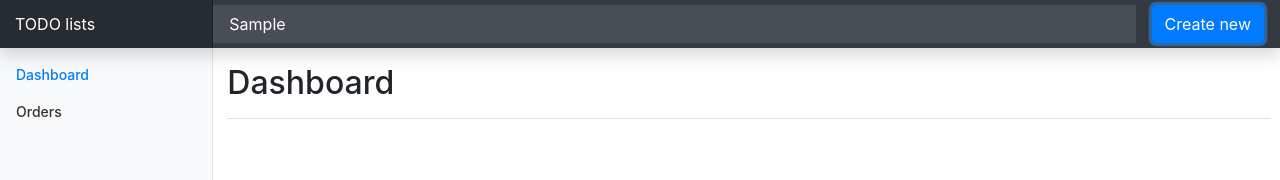
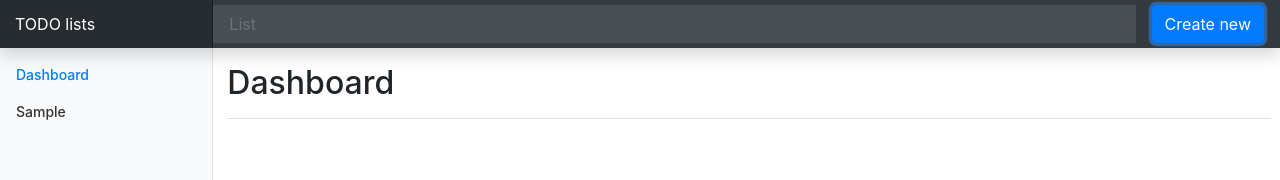
Before and after one commit to dmitryrck/sinatra-redis-api-react, a React (Create React App) app: page / in a window 1280 px wide. Both pictures are taken after typing "Sample" into the empty fields and a click on the button "Create new". Shown: the top 180 px of the page. Built offline with nearby package versions, Linux system fonts and the light colour scheme.

Commit message:
Add create list feature.

```diff
--- a/src/App.js
+++ b/src/App.js
@@ -4,14 +4,30 @@ import Navbar from "./Navbar"
 import Sidebar from "./Sidebar"
 
 class App extends Component {
+  constructor(props) {
+    super(props)
+    this.state = { lists: [], }
+
+    this.attachList = this.attachList.bind(this)
+  }
+
+  attachList (name) {
+    const originalList = this.state.lists
+
+    this.setState({
+      ...this.state,
+      lists: [...originalList, name],
+    })
+  }
+
   render() {
     return (
       <div className="App">
-        <Navbar />
+        <Navbar attachList={this.attachList} />
 
         <div class="container-fuild">
           <div class="row">
-            <Sidebar />
+            <Sidebar lists={this.state.lists} />
 
             <main role="main" class="col-md-9 ml-sm-auto col-lg-10 px-4">
               <div class="d-flex justify-content-between flex-wrap flex-md-nowrap align-items-center pt-3 pb-2 mb-3 border-bottom">
--- a/src/Navbar.js
+++ b/src/Navbar.js
@@ -1,14 +1,44 @@
 import React, { Component } from "react"
 
 class Navbar extends Component {
-  render() {
+  constructor (props) {
+    super(props)
+    this.state = {
+      value: "",
+    }
+    this.updateValue = this.updateValue.bind(this)
+  }
+
+  createList () {
+    // alert(`create list child: ${this.state.value}`)
+    this.props.attachList(this.state.value)
+    this.setState({ value: "" })
+  }
+
+  updateValue (event) {
+    this.setState({ value: event.target.value })
+  }
+
+  render () {
     return (
       <nav className="navbar navbar-dark fixed-top bg-dark flex-md-nowrap p-0 shadow">
         <a className="navbar-brand col-sm-3 col-md-2 mr-0" href="/">TODO lists</a>
-        <input className="form-control form-control-dark w-100" type="text" placeholder="List" aria-label="List" />
+        <input
+          className="form-control form-control-dark w-100"
+          type="text"
+          placeholder="List"
+          value={this.state.value}
+          onChange={this.updateValue}
+          aria-label="List"
+        />
         <ul className="navbar-nav px-3">
           <li className="nav-item text-nowrap">
-            <button className="btn btn-primary">Create new</button>
+            <button
+              className="btn btn-primary"
+              onClick={() => { this.createList() }}
+            >
+              Create new
+            </button>
           </li>
         </ul>
       </nav>
--- a/src/Sidebar.js
+++ b/src/Sidebar.js
@@ -11,11 +11,17 @@ class Sidebar extends Component {
                 Dashboard <span class="sr-only">(current)</span>
               </a>
             </li>
-            <li class="nav-item">
-              <a class="nav-link" href="#">
-                Orders
-              </a>
-            </li>
+            {
+              this.props.lists.map( (item) => {
+                return (
+                  <li class="nav-item">
+                    <a class="nav-link" href="#">
+                      {item}
+                    </a>
+                  </li>
+                )
+              })
+            }
           </ul>
         </div>
       </nav>
```
